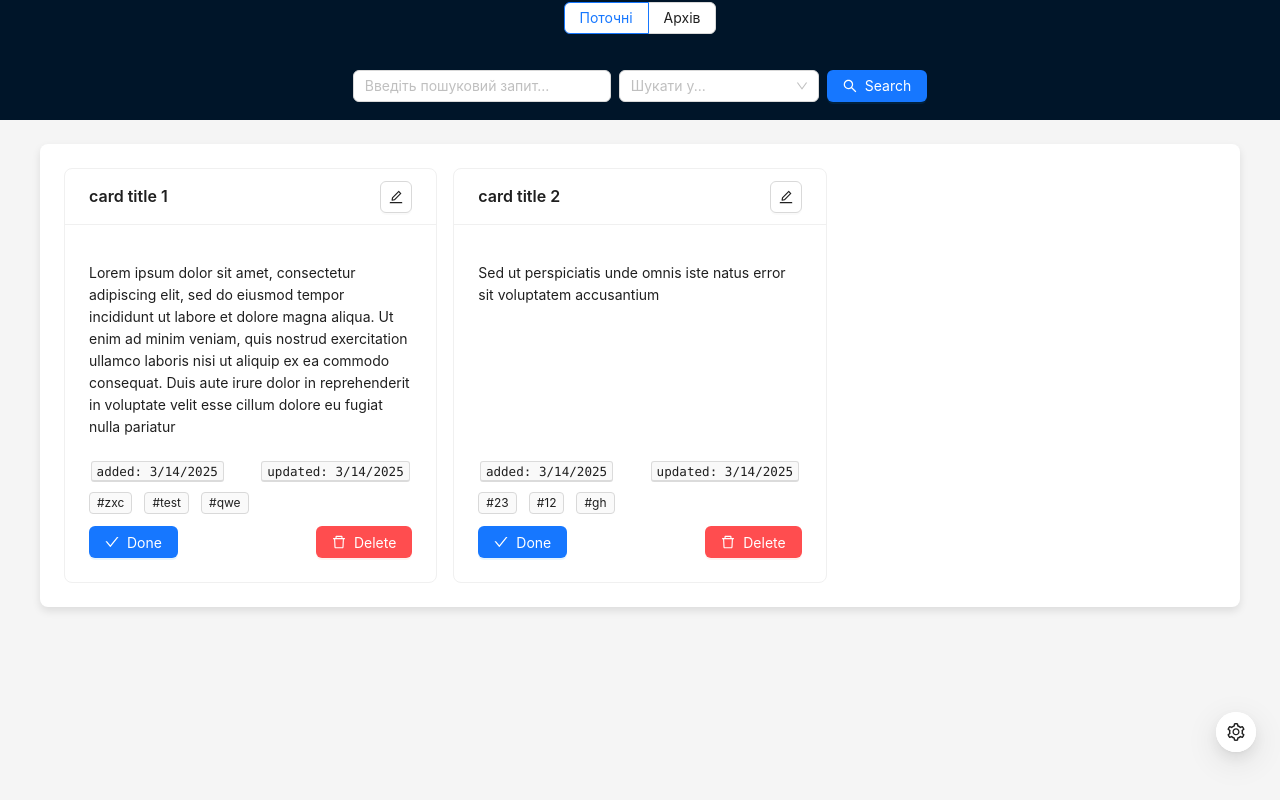
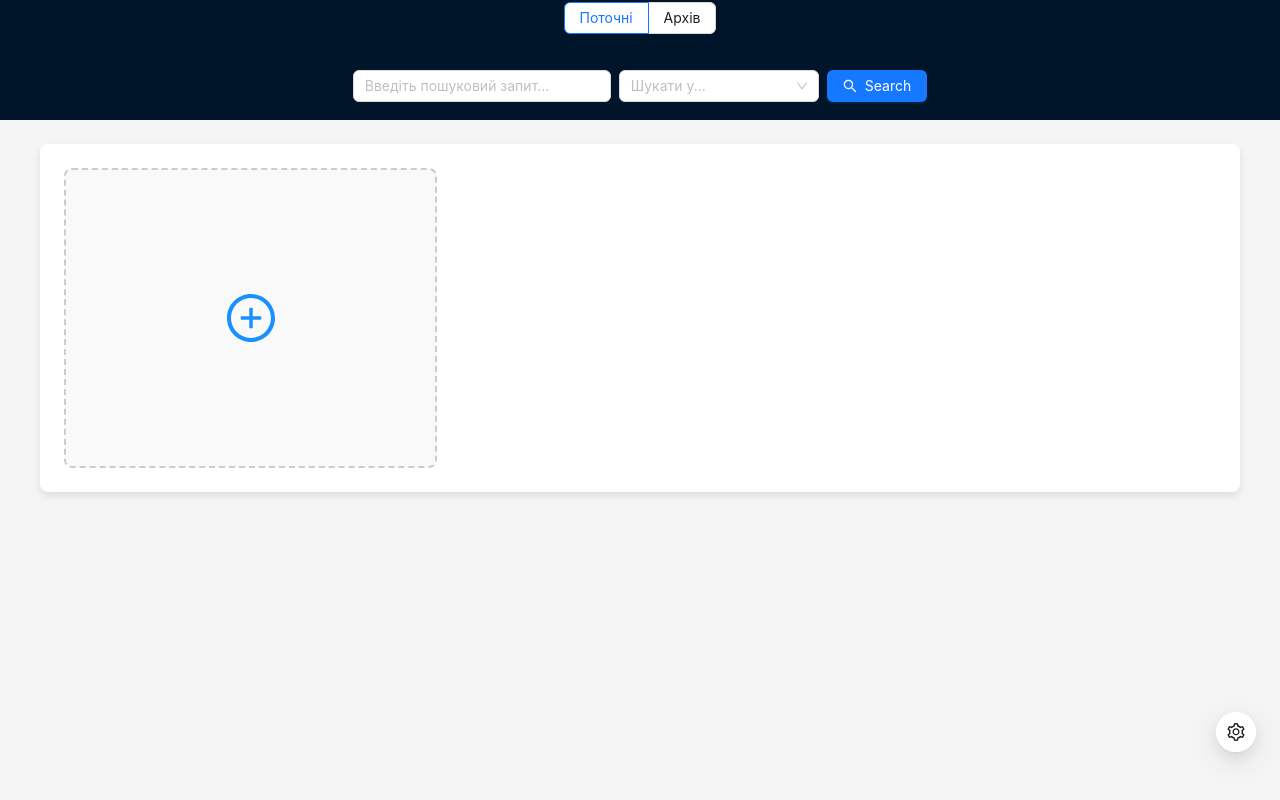
Before and after one commit to Leksiyy/ReactTaskManager, a React (Vite) app: page / in a window 1280 px wide. Built offline with nearby package versions, Linux system fonts and the light colour scheme.

Commit message:
Add Task, AddTaskModal

```diff
--- a/src/components/AddTaskModal.tsx
+++ b/src/components/AddTaskModal.tsx
@@ -1,24 +1,38 @@
-import { useState } from "react";
+import { useEffect, useState } from "react";
 import { useDispatch } from "react-redux";
 import { addTask } from "../slices/tasksSlice";
-import { Input, Modal } from "antd";
-
-
-
+import { Empty, Form, Input, message, Modal } from "antd";
 
 
 interface AddTaskModalProps {
-    visible: boolean,
+    open: boolean,
     onClose: ()=> void;
 }
 
-export const AddTaskModal = ({visible, onClose }: AddTaskModalProps) => {
+
+export const AddTaskModal = ({open, onClose }: AddTaskModalProps) => {
     const dispatch = useDispatch();
     const [title, setTitle] = useState("");
     const [text, setText] = useState("");
     const [tags, setTags] = useState<string[]>([]);
 
+    const minTitleLength: number = 3;
+    const minTextLength: number = 3;
+
+
+    useEffect(() => {
+        if (!open) {
+            setTitle("");
+            setText("");
+            setTags([]);
+        }
+    }, [open]);
+
     const handleAddTask = () => {
+        if(title.length < minTitleLength || text.length < minTextLength) {
+            message.error(`Title and Text must be at least ${minTitleLength} and ${minTextLength} characters`);
+            return;
+        }
         dispatch(addTask({ title, text, tags}));
         onClose();
     }
@@ -26,29 +40,37 @@ export const AddTaskModal = ({visible, onClose }: AddTaskModalProps) => {
     return (
         <Modal
             title="Add New Task"
-            visible={visible}
+            open={open}
             onCancel={onClose}
             onOk={handleAddTask}
         >
+            <Form layout="vertical">
+                <Form.Item label="Title" required>
                     <Input
-                placeholder="Title"
+                        placeholder={`Min ${minTitleLength} characters`}
                         value={title}
                         onChange={(e) => setTitle(e.target.value)}
-                style={{ marginBottom: 16 }}
                     />
+                </Form.Item>
+
+                <Form.Item label="Text" required>
                     <Input.TextArea
-                placeholder="Text"
+                        placeholder={`Min ${minTextLength} characters`}
                         value={text}
                         onChange={(e) => setText(e.target.value)}
-                style={{ marginBottom: 16 }}
                     />
+                </Form.Item>
+
+                <Form.Item label="Tags">
                     <Input
-                placeholder="Tags (comma separated)"
+                        placeholder="Comma separated"
                         value={tags.join(", ")}
-                onChange={(e) => setTags(e.target.value.split(",").map(tag => tag.trim()))}
-                style={{ marginBottom: 16 }}
+                        onChange={(e) =>
+                            setTags(e.target.value.split(",").map((tag) => tag.trim()))
+                        }
                     />
+                </Form.Item>
+            </Form>
         </Modal>
     );
-
-}
+};
--- a/src/components/CardsContainer.tsx
+++ b/src/components/CardsContainer.tsx
@@ -2,30 +2,34 @@ import { Content } from "antd/es/layout/layout";
 import { TaskCard } from "./TaskCard";
 import { useState } from "react";
 import { AddTaskModal } from "./AddTaskModal";
+import { useDispatch } from "react-redux";
+import { useSelector } from "react-redux";
+import { RootState } from "../store/store";
+import { PlusCircleOutlined } from "@ant-design/icons";
 
 
-const Tasks = [
-    {
-        id: "1",
-        title: "card title 1",
-        text: "Lorem ipsum dolor sit amet, consectetur adipiscing elit, sed do eiusmod tempor incididunt ut labore et dolore magna aliqua. Ut enim ad minim veniam, quis nostrud exercitation ullamco laboris nisi ut aliquip ex ea commodo consequat. Duis aute irure dolor in reprehenderit in voluptate velit esse cillum dolore eu fugiat nulla pariatur",
-        createdAt: new Date().toLocaleDateString(),
-        updatedAt: new Date().toLocaleDateString(),
-        tags: ["zxc", "test", "qwe"]
-    },
-    {
-        id: "2",
-        title: "card title 2",
-        text: "Sed ut perspiciatis unde omnis iste natus error sit voluptatem accusantium ",
-        createdAt: new Date().toLocaleDateString(),
-        updatedAt: new Date().toLocaleDateString(),
-        tags: ["23", "12", "gh"]
-    },
-]
+// const Tasks = [
+//     {
+//         id: "1",
+//         title: "card title 1",
+//         text: "Lorem ipsum dolor sit amet, consectetur adipiscing elit, sed do eiusmod tempor incididunt ut labore et dolore magna aliqua. Ut enim ad minim veniam, quis nostrud exercitation ullamco laboris nisi ut aliquip ex ea commodo consequat. Duis aute irure dolor in reprehenderit in voluptate velit esse cillum dolore eu fugiat nulla pariatur",
+//         createdAt: new Date().toLocaleDateString(),
+//         updatedAt: new Date().toLocaleDateString(),
+//         tags: ["zxc", "test", "qwe"]
+//     },
+//     {
+//         id: "2",
+//         title: "card title 2",
+//         text: "Sed ut perspiciatis unde omnis iste natus error sit voluptatem accusantium ",
+//         createdAt: new Date().toLocaleDateString(),
+//         updatedAt: new Date().toLocaleDateString(),
+//         tags: ["23", "12", "gh"]
+//     },
+// ]
 
 
 
-// Потом вынести методы?
+// Методы потом уберу
 const handleEdit = (id: string) => {
     console.log("Edit task", id);
 };
@@ -45,7 +49,17 @@ const handleRestore = (id: string) => {
 
 
 const CardsContainer = () => {
-    const [tasks, setTasks] = useState(Tasks);
+    const dispatch = useDispatch();
+    const tasks = useSelector((state: RootState) => state.tasks.tasks);
+    const [isModalVisible, setIsModalVisible] = useState(false);
+
+    const handleShowModal = () => {
+        setIsModalVisible(true);
+    };
+
+    const handleCloseModal = () => {
+        setIsModalVisible(false);
+    };
 
     return (
         <Content
@@ -70,8 +84,27 @@ const CardsContainer = () => {
                     boxShadow: '0 4px 8px rgba(0, 0, 0, 0.1)',
                 }}
             >
+
+                {/* Кнопка Карточка для добавления Таска */}
+                <div
+                    style={{
+                        display: 'flex',
+                        justifyContent: 'center',
+                        alignItems: 'center',
+                        height: '300px',
+                        border: '2px dashed #ccc',
+                        borderRadius: '8px',
+                        backgroundColor: '#f9f9f9',
+                        cursor: 'pointer',
+                    }}
+                    onClick={handleShowModal}
+                >
+                    <PlusCircleOutlined style={{ fontSize: '48px', color: '#1890ff' }} />
+                </div>
+
+
                 {/* Здесь будут карточки */}
-                {Tasks.map(task =>
+                {tasks.map(task =>
                     <TaskCard
                         key={task.id}
                         task={task}
@@ -82,6 +115,10 @@ const CardsContainer = () => {
                     />
                 )}
             </div>
+
+
+            {/* Модалка для добавления нового Таска */}
+            <AddTaskModal open={isModalVisible} onClose={handleCloseModal} />
         </Content>
     );
 };
--- a/src/components/TaskCard.tsx
+++ b/src/components/TaskCard.tsx
@@ -18,7 +18,7 @@ export const TaskCard = ({task, onEdit, onDelete, onComplete, onRestore}: TaskCa
 
     // TODO Добавить фоновый цвет или картинка.
     // TODO Обрезание текста в теге
-    // TODO Поля added, updated deleted проверить на нулл для вывода
+    // TODO Поля updated, deleted? проверить на нулл для вывода
 
     return <Card
         title={task.title}
@@ -43,16 +43,22 @@ export const TaskCard = ({task, onEdit, onDelete, onComplete, onRestore}: TaskCa
             </div>
 
             <div style={{ marginTop: 'auto' }}>
-                <Flex justify="space-between" style={{ marginTop: 8, marginBottom: 8, marginLeft:-1 }}>
-                    <Text keyboard>added: {task.createdAt}</Text>
-                    <Text keyboard>updated: {task.updatedAt || "—"}</Text>
-                </Flex>
 
                 <Flex wrap="wrap" gap={4} style={{ marginTop: 10}}  >
                     {task.tags.map((tag) => (
                         <Tag key={tag}>#{tag}</Tag>
                     ))}
                 </Flex>
+
+                <Flex justify="space-between" style={{ marginTop: 8, marginBottom: 8, marginLeft:-1 }}>
+                    <Text keyboard>added: {task.createdAt}</Text>
+                    <Text keyboard>updated: {task.updatedAt || "—"}</Text>
+
+                    {/* {task.updatedAt ? <Text keyboard>updated: {task.updatedAt}</Text> : null}   <<-- Потом оставить это, и не выводить апдеитДате если там нулл? */}
+
+                </Flex>
+
+
 
                 <Flex justify="space-between" style={{ marginTop: 12}} >
                     {(task.isCompleted ?? false) || (task.isDeleted ?? false) ? (
--- a/src/types/types.ts
+++ b/src/types/types.ts
@@ -1,4 +1,3 @@
-
 
 export type Task = {
     id: string,
```
Lines whose indentation alone changed are shown as unchanged.
